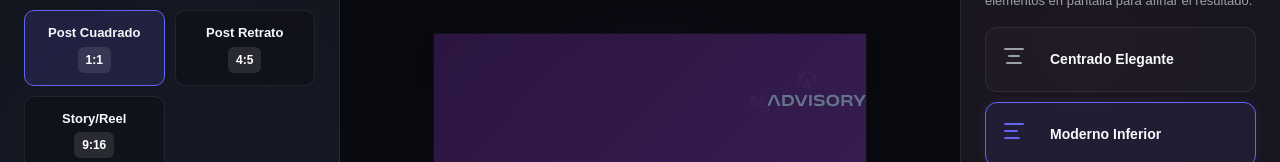
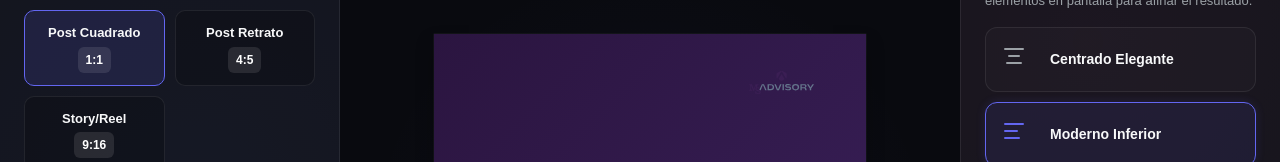
Before and after one commit to talentocontarifa-bot/MS_Advisory_social_post, a React (Vite) app: page / in a window 1280 px wide. Shown: the part 199-361 px from the top of the page. Built offline with nearby package versions, Linux system fonts and the light colour scheme; a web font is replaced by a local one.

Commit message:
Feat: Add logo scale and color controls

```diff
--- a/src/App.jsx
+++ b/src/App.jsx
@@ -83,6 +83,9 @@ export default function App() {
   const [activeBg, setActiveBg] = useState(MS_BACKGROUNDS[0]);
   const [activeLogoId, setActiveLogoId] = useState('ms-col-1');
 
+  const [logoScale, setLogoScale] = useState(15);
+  const [logoColor, setLogoColor] = useState('original');
+
   const [zoom, setZoom] = useState(0.4);
 
   // --- DRAG & DROP STATE ---
@@ -116,7 +119,7 @@ export default function App() {
         logoH: logoRef.current.offsetHeight,
       });
     }
-  }, [content, activeFormat, activeLayout, activeTheme]);
+  }, [content, activeFormat, activeLayout, activeTheme, logoScale]);
 
   // Calculations
   const currentWidth = activeFormat.width;
@@ -124,7 +127,7 @@ export default function App() {
   const baseDim = Math.min(currentWidth, currentHeight);
   // strict boundaries
   const padding = baseDim * 0.085;
-  const logoMaxWidth = currentWidth * 0.28;
+  const logoMaxWidth = currentWidth * (logoScale / 100);
 
   const titleSize = baseDim * 0.07;
   const descSize = baseDim * 0.035;
@@ -450,6 +453,33 @@ export default function App() {
                 </div>
               </div>
 
+              <div className="input-group" style={{marginBottom: 0}}>
+                <label className="input-label" style={{display: 'flex', justifyContent: 'space-between', marginBottom: '8px'}}>
+                  <span>Tamaño del Logo ({logoScale}%)</span>
+                </label>
+                <input
+                  type="range"
+                  min="5" max="30" step="1"
+                  value={logoScale}
+                  onChange={(e) => setLogoScale(Number(e.target.value))}
+                  style={{width: '100%', cursor: 'pointer', accentColor: 'var(--primary)'}}
+                />
+              </div>
+
+              <div className="input-group" style={{marginBottom: 0}}>
+                <label className="input-label">Color del Logo</label>
+                <select
+                  className="form-control"
+                  value={logoColor}
+                  onChange={(e) => setLogoColor(e.target.value)}
+                >
+                  <option value="original">Color Original</option>
+                  <option value="#ffffff">Blanco Puro</option>
+                  <option value="#000000">Negro Puro</option>
+                  <option value={activeTheme.accentColor}>Acento (Tema)</option>
+                </select>
+              </div>
+
             </div>
           </div>
         </aside>
@@ -536,8 +566,10 @@ export default function App() {
                     cursor: dragState === 'logo' ? 'grabbing' : 'grab',
                     zIndex: 10,
                     outline: dragState === 'logo' ? '2px dashed var(--primary)' : 'none',
+                    width: `${logoMaxWidth}px`
                   }}
                 >
+                  <div style={{ position: 'relative', width: '100%', height: '100%', pointerEvents: 'none' }}>
                     <img
                       src={content.logo}
                       alt="Logo"
@@ -551,15 +583,28 @@ export default function App() {
                         }
                       }}
                       style={{
-                      maxWidth: `${logoMaxWidth}px`,
-                      maxHeight: `${baseDim * 0.15}px`,
                         width: '100%',
                         height: 'auto',
                         objectFit: 'contain',
                         display: 'block',
-                      pointerEvents: 'none' // Prevent ghost drag
+                        opacity: logoColor === 'original' ? 1 : 0
                       }}
                     />
+                    {logoColor !== 'original' && (
+                      <div style={{
+                        position: 'absolute', top: 0, left: 0, right: 0, bottom: 0,
+                        backgroundColor: logoColor,
+                        WebkitMaskImage: `url("${content.logo}")`,
+                        WebkitMaskSize: 'contain',
+                        WebkitMaskRepeat: 'no-repeat',
+                        WebkitMaskPosition: 'center',
+                        maskImage: `url("${content.logo}")`,
+                        maskSize: 'contain',
+                        maskRepeat: 'no-repeat',
+                        maskPosition: 'center'
+                      }} />
+                    )}
+                  </div>
                 </div>
               )}
 
```
Lines whose indentation alone changed are shown as unchanged.
